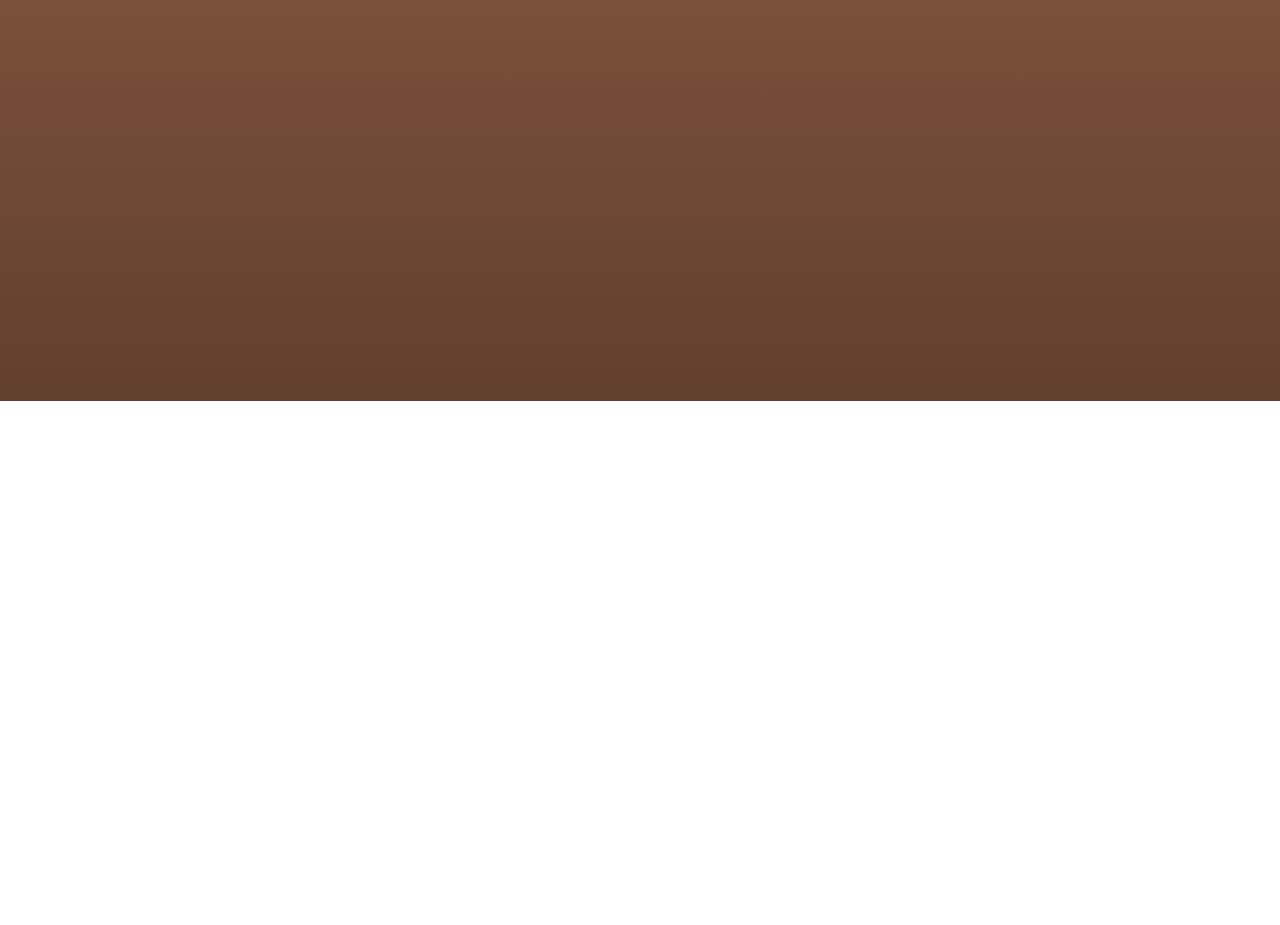
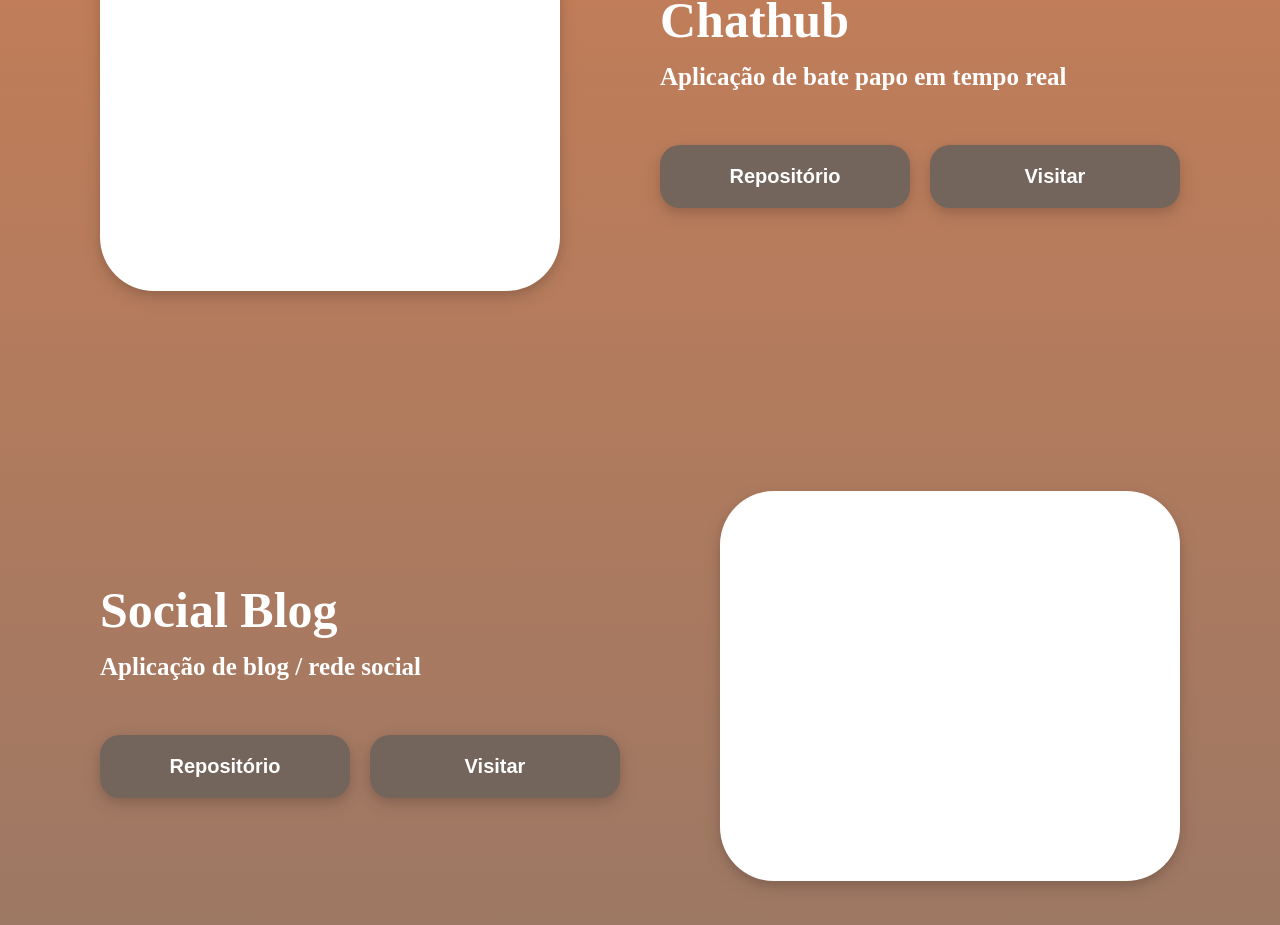
Before and after one commit to Kaua2123/portfolio, a React (Vite) app: page / in a window 1280 px wide. Shown: the part 1303-2228 px from the top of the page. Before the commit the page ends 1704 px from the top, so only its background shows below. Built offline with nearby package versions, Linux system fonts and the light colour scheme.

Commit message:
feat: add projects section

```diff
--- a/src/pages/Portfolio/Portfolio.tsx
+++ b/src/pages/Portfolio/Portfolio.tsx
@@ -6,6 +6,9 @@ import {
   HeroSection,
   MainDiv,
   Marquee,
+  Project,
+  ProjectCard,
+  ProjectInfo,
   ProjectsSection,
   SocialDiv,
   StackDiv,
@@ -21,6 +24,7 @@ import nestjsLogo from '../../assets/logo-nestjs.svg';
 import expressLogo from '../../assets/logo-express.svg';
 import mysqlLogo from '../../assets/logo-mysql.svg';
 import dockerLogo from '../../assets/logo-docker.svg';
+import curriculo from '../../assets/curriculo.pdf';
 
 export default function Portfolio() {
   return (
@@ -44,11 +48,12 @@ export default function Portfolio() {
             </AboutMe>
           </HeroSection>
           <SocialDiv>
-            <a>
+            <a href={curriculo} download={'curriculo.pdf'}>
               <ButtonIcon>
                 <FileText size={'4rem'} />
               </ButtonIcon>
             </a>
+
             <a
               href="https://www.linkedin.com/in/kaua-paixao/"
               target="_blank"
@@ -100,6 +105,39 @@ export default function Portfolio() {
 
         <ProjectsSection className="section">
           <H1>PROJETOS</H1>
+          <div
+            style={{ display: 'flex', flexFlow: 'column nowrap', gap: '20rem' }}
+          >
+            <Project>
+              <ProjectCard></ProjectCard>
+              <ProjectInfo>
+                <h2>Chathub</h2>
+                <h6>Aplicação de bate papo em tempo real</h6>
+
+                <div
+                  style={{ display: 'flex', gap: '2rem', marginTop: '5rem' }}
+                >
+                  <button className="button-two">Repositório</button>
+                  <button className="button-two">Visitar</button>
+                </div>
+              </ProjectInfo>
+            </Project>
+
+            <Project>
+              <ProjectInfo>
+                <h2>Social Blog</h2>
+                <h6>Aplicação de blog / rede social </h6>
+
+                <div
+                  style={{ display: 'flex', gap: '2rem', marginTop: '5rem' }}
+                >
+                  <button className="button-two">Repositório</button>
+                  <button className="button-two">Visitar</button>
+                </div>
+              </ProjectInfo>
+              <ProjectCard></ProjectCard>
+            </Project>
+          </div>
         </ProjectsSection>
       </Div>
     </div>
--- a/src/pages/Portfolio/styled.ts
+++ b/src/pages/Portfolio/styled.ts
@@ -5,6 +5,7 @@ export const MainDiv = styled.div`
   justify-content: center;
   align-items: center;
   gap: 8rem;
+  background: linear-gradient(#c8835d, #62402e);
 
   .about-me-paragraph {
     font-family: 'Abril Fatface';
@@ -66,9 +67,7 @@ export const marquee = keyframes`
   100% {transform: translateX(-100%)}
 `;
 
-export const Div = styled.div`
-  background: linear-gradient(#c8835d, #62402e);
-`;
+export const Div = styled.div``;
 
 export const Marquee = styled.div`
   display: inline-block;
@@ -82,7 +81,32 @@ export const Marquee = styled.div`
   }
 `;
 
-export const ProjectsSection = styled.div``;
+export const ProjectsSection = styled.div`
+  margin: 5rem 10rem;
+
+  h1 {
+    text-align: end;
+    margin-bottom: 10rem;
+  }
+`;
+
+export const Project = styled.div`
+  display: flex;
+  gap: 10rem;
+  align-items: center;
+`;
+
+export const ProjectCard = styled.div`
+  width: 55%;
+  background-color: ${({ theme }) => theme.colors.white};
+  height: 39rem;
+  border-radius: 5.4rem;
+  box-shadow:
+    0 4px 8px rgba(0, 0, 0, 0.1),
+    0 6px 20px rgba(0, 0, 0, 0.1);
+`;
+
+export const ProjectInfo = styled.div``;
 
 export const H1 = styled.h1`
   font-size: 10rem;
--- a/src/styles/global.ts
+++ b/src/styles/global.ts
@@ -15,7 +15,8 @@ html {
 
 body {
     font-size: 1.7rem;
-    background: linear-gradient(#C8835D, #62402E);
+    background: ${({ theme }) => theme.colors.brown};
+    background: linear-gradient(to bottom, ${({ theme }) => theme.colors.orange}, ${({ theme }) => theme.colors.brown});
     line-height: 1.5;
 }
 
@@ -52,7 +53,10 @@ a {
     text-decoration: none;
 }
 
-button {
+.button-one {
+    box-shadow:
+    0 4px 8px rgba(0, 0, 0, 0.1),
+    0 6px 20px rgba(0, 0, 0, 0.1);
     font-family: 'Rowdies' sans-serif;
     font-weight: 850;
     font-style: normal;
@@ -75,8 +79,35 @@ button {
     }
 }
 
+.button-two {
+    box-shadow:
+    0 4px 8px rgba(0, 0, 0, 0.1),
+    0 6px 20px rgba(0, 0, 0, 0.1);
+    font-family: 'Rowdies' sans-serif;
+    font-weight: 700;
+    font-style: normal;
+    font-size: 2rem;
+    background-color: ${({ theme }) => theme.colors.darkBrown};
+    color: ${({ theme }) => theme.colors.white};
+    border: none;
+    padding: 2rem;
+    border-radius: 2rem;
+    width: 25rem;
+    transition: 0.1s;
+    cursor: pointer;
+    display: flex;
+    flex-flow: row wrap;
+    justify-content: center;
+    align-items: center;
+
+    &:hover {
+        color: ${({ theme }) => theme.colors.lightBrown};
+    }
+}
+
+
 .section {
-    height: 100vh;
+    min-height: 100vh;
 }
 
 `;
```
Also changed, not shown: 1 other file (tests, documents, lock files or other folders).
